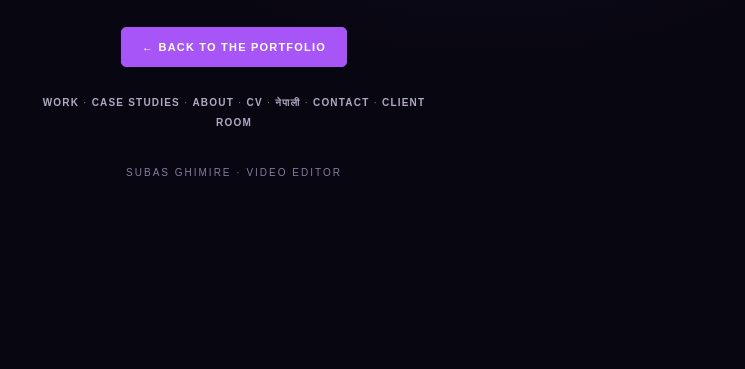
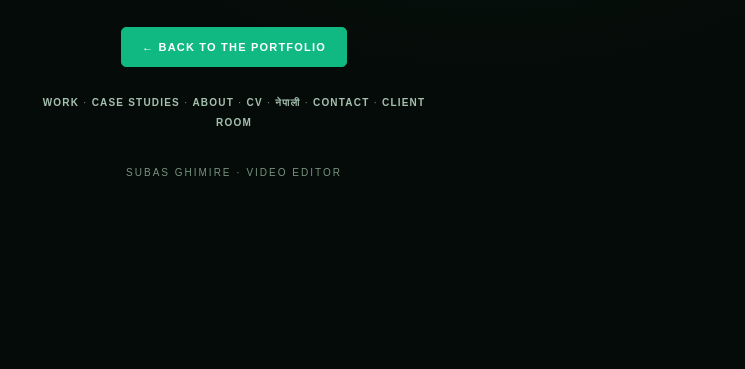
Before and after one commit to subahghimire/SUBAS-GHIMIRE-, a plain HTML site: page 404.html in a window 1280 px wide. Shown: the part 431-800 px from the top of the page, without its empty margins (406-1151 px from the left). Drawn offline with Linux system fonts and the light colour scheme.

Commit message:
Refresh 404 page with emerald branding

```diff
--- a/404.html
+++ b/404.html
@@ -4,25 +4,25 @@
 <meta charset="utf-8">
 <meta name="viewport" content="width=device-width,initial-scale=1">
 <meta name="robots" content="noindex">
-<meta name="theme-color" content="#080611">
+<meta name="theme-color" content="#050b08">
 <meta name="color-scheme" content="dark light">
 <title>Page not found | Subas Ghimire</title>
 <style>
-:root{--bg:#080611;--mint:#d8b4fe;--green:#a855f7;--muted:#b3a8c2}
+:root{--bg:#050b08;--mint:#a7f3d0;--green:#10b981;--muted:#a6c0b0}
 *{box-sizing:border-box}
 body{margin:0;min-height:100vh;display:grid;place-items:center;padding:24px;
-  background:radial-gradient(ellipse at 70% 15%,#a855f718,transparent 40%),var(--bg);
-  color:#f8f4ff;font-family:"DM Sans",Arial,sans-serif;text-align:center}
+  background:radial-gradient(ellipse at 70% 15%,#10b98118,transparent 40%),var(--bg);
+  color:#effff5;font-family:"DM Sans",Arial,sans-serif;text-align:center}
 .big{font:700 clamp(90px,22vw,190px)/0.9 Georgia,serif;color:var(--mint);letter-spacing:-6px;margin:0}
 p{color:var(--muted);max-width:420px;margin:18px auto 30px;line-height:1.7;font-size:14px}
 a{display:inline-flex;align-items:center;gap:10px;padding:13px 20px;border:1px solid var(--green);
   border-radius:5px;background:var(--green);color:#ffffff;text-decoration:none;
   font-size:11px;font-weight:700;letter-spacing:1.2px;text-transform:uppercase}
 a:hover{background:transparent;color:var(--mint)}
-small{display:block;margin-top:34px;color:#8a7aa0;font-size:10px;letter-spacing:2px;text-transform:uppercase}
+small{display:block;margin-top:34px;color:#789382;font-size:10px;letter-spacing:2px;text-transform:uppercase}
 
-.quick{margin:26px auto 0;color:#8a7aa0;font-size:10px;letter-spacing:1.2px;text-transform:uppercase;line-height:2}
-.quick a{display:inline;padding:0;border:0;background:none;color:#b3a8c2;font-size:10px;font-weight:600;letter-spacing:1.2px;text-transform:uppercase;text-decoration:none}
+.quick{margin:26px auto 0;color:#789382;font-size:10px;letter-spacing:1.2px;text-transform:uppercase;line-height:2}
+.quick a{display:inline;padding:0;border:0;background:none;color:#a6c0b0;font-size:10px;font-weight:600;letter-spacing:1.2px;text-transform:uppercase;text-decoration:none}
 .quick a:hover{color:var(--mint);background:none}
 </style>
 </head>
```
